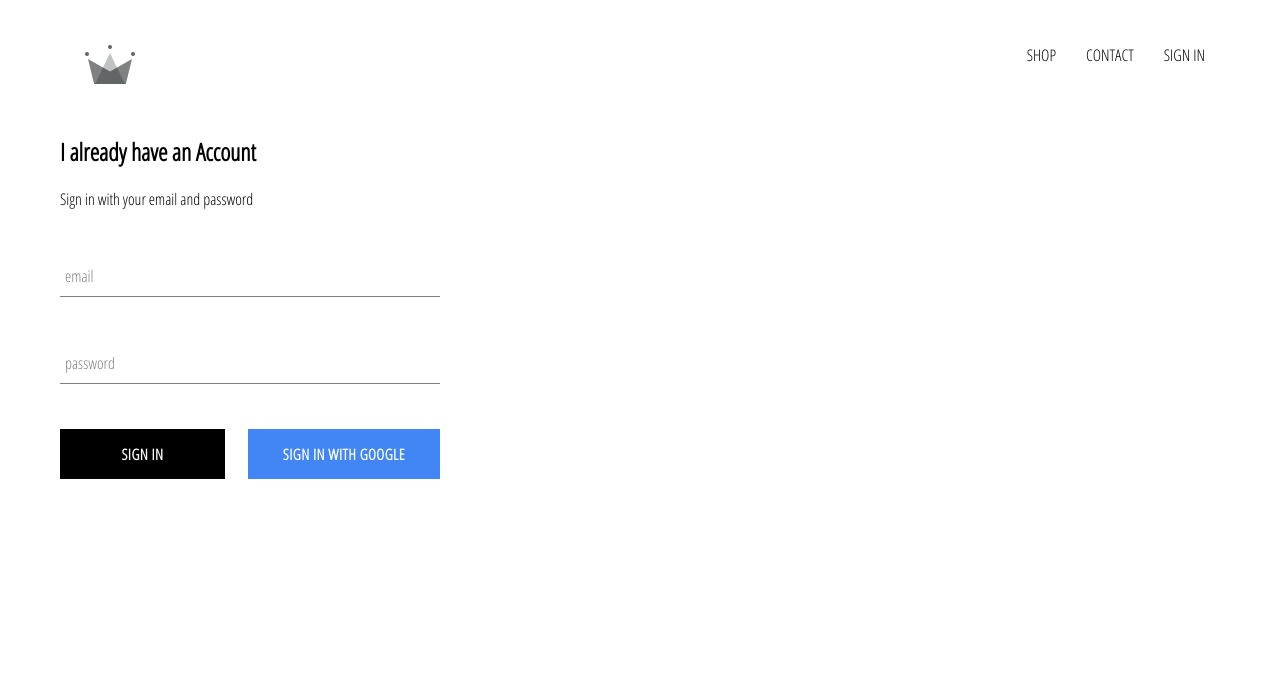
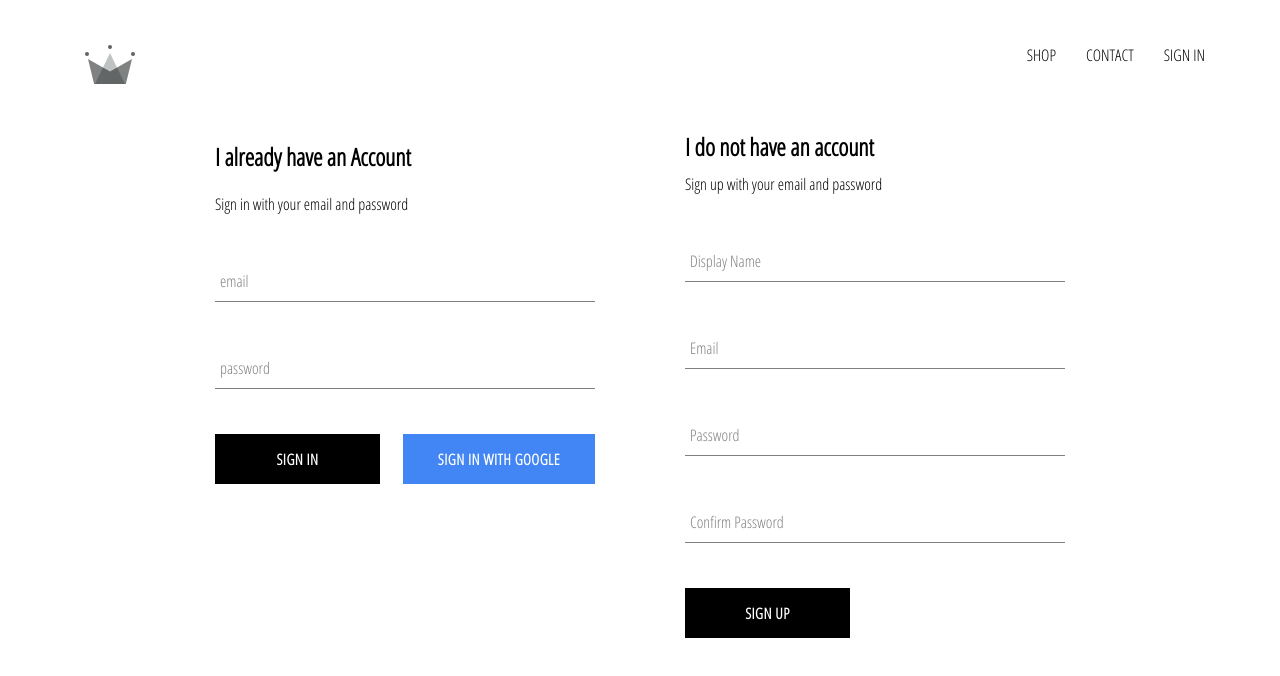
Before and after one commit to VanVSJobs/studious-octo-guacamole, a React (Create React App) app in the folder estore/: page /signin in a window 1280 px wide. Shown: the top 676 px of the page. Built offline with nearby package versions, Linux system fonts and the light colour scheme; no server answers.

Commit message:
sign up and sign in

```diff
--- a/estore/src/App.js
+++ b/estore/src/App.js
@@ -8,7 +8,7 @@ import HomePage from './pages/homepage/homepage.component';
 import ShopPage from './pages/shop/shop.component';
 import Header from './components/header/header.component';
 import SignInAndSignUp from './pages/sign-in-and-sign-up/sign-in-and-sign-up.component';
-import { auth } from './firebase/firebase.utils';
+import { auth, createUserProfileDocument } from './firebase/firebase.utils';
 
 class App extends React.Component {
   constructor() {
@@ -21,10 +21,23 @@ class App extends React.Component {
   unsubscribeFromAuth = null;
 
   componentDidMount() {
-    this.unsubscribeFromAuth = auth.onAuthStateChanged((user) => {
-      this.setState({ currentUser: user });
+    this.unsubscribeFromAuth = auth.onAuthStateChanged(async (userAuth) => {
+      if (userAuth) {
+        const userRef = await createUserProfileDocument(userAuth);
 
-      console.log(user);
+        userRef.onSnapshot((snapshot) => {
+          this.setState({
+            currentUser: {
+              id: snapshot.id,
+              ...snapshot.data(),
+            },
+          });
+        });
+      }
+
+      this.setState({
+        currentUser: userAuth,
+      });
     });
   }
 
--- /dev/null
+++ b/estore/src/components/sign-up/sign-up.component.jsx
@@ -0,0 +1,103 @@
+import React from 'react';
+import FormInput from '../form-input/form-input.component';
+
+import CustomButton from '../custom-button/custom-button.component';
+
+import { auth, createUserProfileDocument } from '../../firebase/firebase.utils';
+
+import './sign-up.styles.scss';
+
+class Signup extends React.Component {
+  constructor() {
+    super();
+
+    this.state = {
+      displayName: '',
+      email: '',
+      password: '',
+      confirmPassword: '',
+    };
+  }
+
+  handleSubmit = async (event) => {
+    event.preventDefault();
+
+    const { displayName, email, password, confirmPassword } = this.state;
+
+    if (password !== confirmPassword) {
+      alert("passwords don't match");
+      return;
+    }
+
+    try {
+      const { user } = await auth.createUserWithEmailAndPassword(
+        email,
+        password
+      );
+
+      await createUserProfileDocument(user, { displayName });
+
+      this.setState({
+        displayName: '',
+        email: '',
+        password: '',
+        confirmPassword: '',
+      });
+    } catch (e) {
+      console.error(e);
+    }
+  };
+
+  handleChange = (event) => {
+    const { name, value } = event.target;
+
+    this.setState({ [name]: value });
+  };
+
+  render() {
+    const { displayName, email, password, confirmPassword } = this.state;
+    return (
+      <div className='sign-up'>
+        <h2 className='title'>I do not have an account</h2>
+        <span>Sign up with your email and password</span>
+        <form className='sign-up-form' onSubmit={this.handleSubmit}>
+          <FormInput
+            type='text'
+            name='displayName'
+            value={displayName}
+            onChange={this.handleChange}
+            label='Display Name'
+            required
+          />
+          <FormInput
+            type='email'
+            name='email'
+            value={email}
+            onChange={this.handleChange}
+            label='Email'
+            required
+          />
+          <FormInput
+            type='password'
+            name='password'
+            value={password}
+            onChange={this.handleChange}
+            label='Password'
+            required
+          />
+          <FormInput
+            type='password'
+            name='confirmpassword'
+            value={confirmPassword}
+            onChange={this.handleChange}
+            label='Confirm Password'
+            required
+          />
+          <CustomButton type='submit'> SIGN UP</CustomButton>
+        </form>
+      </div>
+    );
+  }
+}
+
+export default Signup;
--- /dev/null
+++ b/estore/src/components/sign-up/sign-up.styles.scss
@@ -0,0 +1,9 @@
+.sign-up{
+  display: flex;
+  flex-direction: column;
+  width: 380px;
+
+  .title{
+    margin: 10px 0;
+  }
+}
--- a/estore/src/firebase/firebase.utils.js
+++ b/estore/src/firebase/firebase.utils.js
@@ -14,6 +14,31 @@ const config = {
   measurementId: 'G-G6PG3RBENX',
 };
 
+export const createUserProfileDocument = async (userAuth, additionalData) => {
+  if (!userAuth) return;
+
+  const userRef = firestore.doc(`users/${userAuth.uid}`);
+
+  const snapShot = await userRef.get();
+
+  if (!snapShot.exists) {
+    const { displayName, email } = userAuth;
+    const createdAt = new Date();
+    try {
+      await userRef.set({
+        displayName,
+        email,
+        createdAt,
+        ...additionalData,
+      });
+    } catch (err) {
+      console.log('error creating user', err.message);
+    }
+  }
+
+  return userRef;
+};
+
 firebase.initializeApp(config);
 
 export const auth = firebase.auth();
--- a/estore/src/pages/sign-in-and-sign-up/sign-in-and-sign-up.component.jsx
+++ b/estore/src/pages/sign-in-and-sign-up/sign-in-and-sign-up.component.jsx
@@ -4,9 +4,12 @@ import './sign-in-and-sign-up.styles.scss';
 
 import SignIn from '../../components/sign-in/sign-in.component';
 
+import Signup from '../../components/sign-up/sign-up.component';
+
 const SignInAndSignUp = () => (
-  <div>
+  <div className='sign-in-and-sign-up'>
     <SignIn />
+    <Signup />
   </div>
 );
 
--- a/estore/src/pages/sign-in-and-sign-up/sign-in-and-sign-up.styles.scss
+++ b/estore/src/pages/sign-in-and-sign-up/sign-in-and-sign-up.styles.scss
@@ -0,0 +1,6 @@
+.sign-in-and-sign-up {
+  width: 850px;
+  display: flex;
+  justify-content: space-between;
+  margin: 30px auto;
+}
```
